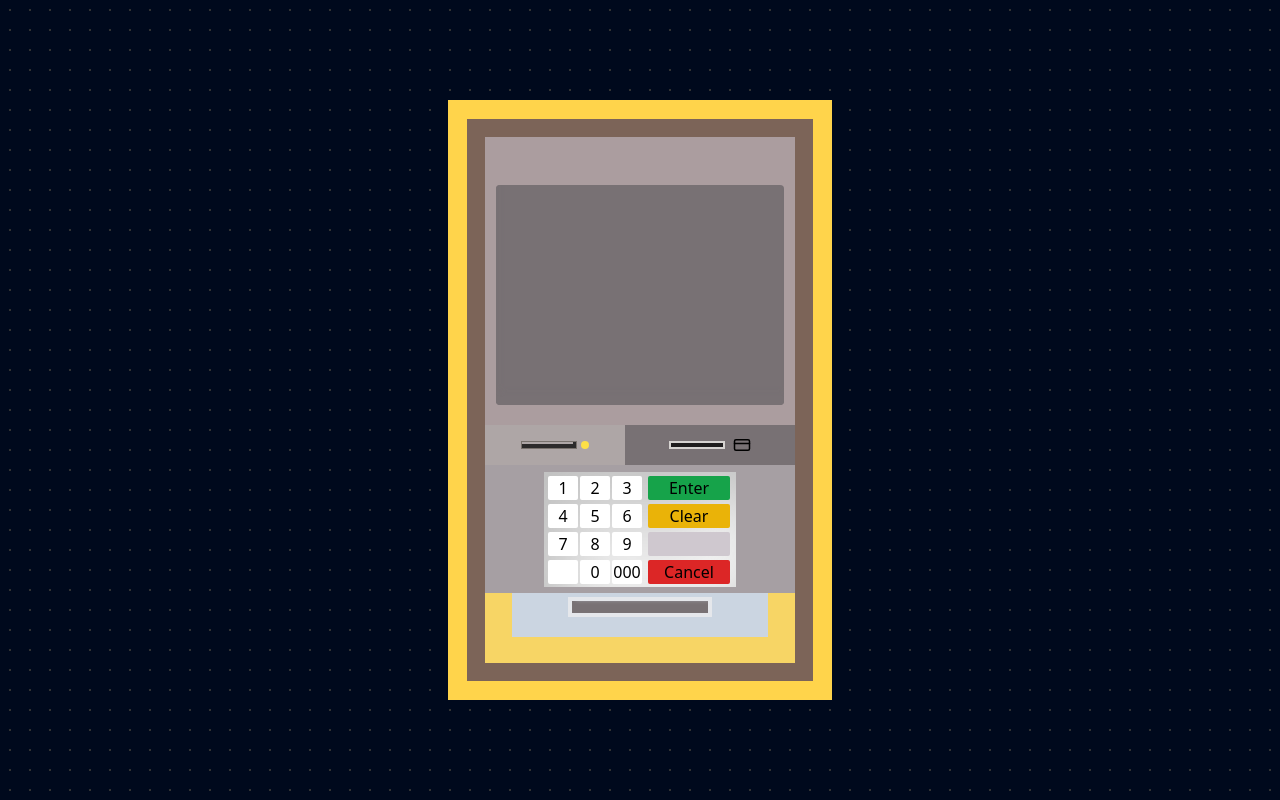
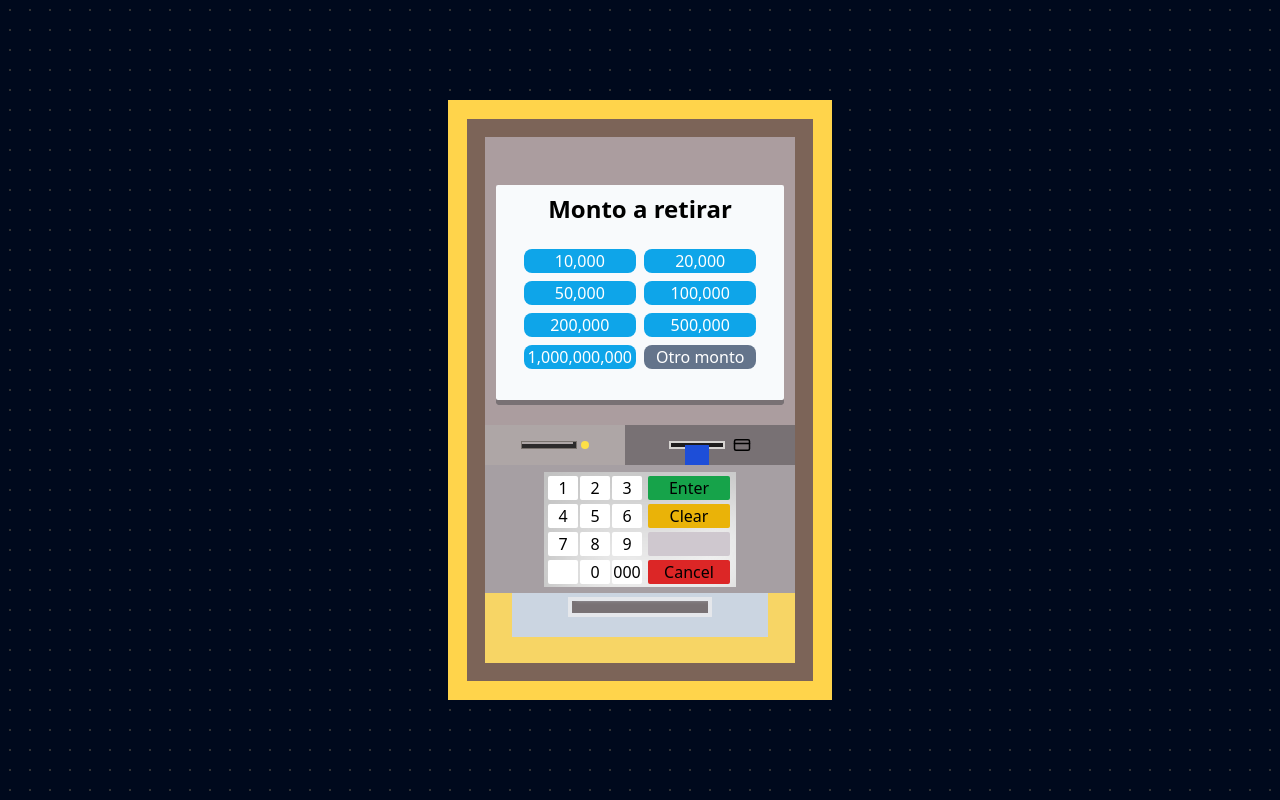
Before and after one commit to programadorisgod/ATM, a React (Vite) app: page / in a window 1280 px wide. Both pictures are taken after a click on the button "Retirar". Built offline with nearby package versions, Linux system fonts and the light colour scheme.

Commit message:
diseño listo

```diff
--- /dev/null
+++ b/src/components/card/card.css
@@ -0,0 +1,17 @@
+.rotate {
+  animation: rotar 2s ease-out forwards;
+}
+
+@keyframes rotar {
+  from {
+    transform: rotate3d(0, 0, 0, 0);
+  }
+
+  to {
+    width: 20px;
+    height: 20px;
+    background-color: #1d4ed8;
+    transform: translateY(-7px) translateZ(-20px)  rotate3d(12, 2, -2, 70deg);
+  }
+}
+/*  */
--- a/src/components/card/card.tsx
+++ b/src/components/card/card.tsx
@@ -1,18 +1,32 @@
+import { useRef } from 'react'
 import cardSvg from '../../assets/svg/card.svg'
+import './card.css'
 
 export default function CardSlot() {
+  const card = useRef<HTMLDivElement>(null)
+
+  const handleCard = () => {
+    if (card.current) {
+      card.current.classList.toggle('rotate')
+    }
+  }
+
   return (
-    <div className="flex flex-row select-none">
+    <div className="flex flex-row select-none relative">
       <div className="bg-[#aea6a6] w-36 h-10 flex justify-center items-center gap-1">
         <div className="w-14 h-2 border border-stone-500 border-solid shadow-card"></div>
         <div className="rounded w-2 h-2 bg-yellow-300"></div>
       </div>
       <div className="bg-[#787174] w-44 h-10 flex justify-center items-center gap-2">
         <div className="w-14 h-2 border-2 border-stone-300 border-solid shadow-card "></div>
-        <picture className='cursor-pointer'>
+        <picture className="cursor-pointer" onClick={handleCard}>
           <img width={18} src={cardSvg} alt="Card" />
         </picture>
       </div>
+      <div
+        ref={card}
+        className="w-6 h-5 bg-blue-700 absolute bottom-0 left-[200px]"
+      ></div>
     </div>
   )
 }
--- /dev/null
+++ b/src/components/screen/differentWithdrawals.tsx
@@ -0,0 +1,18 @@
+export default function DifferentWithdrawals() {
+  return (
+    <div className="bg-slate-700 h-[176px]">
+      <form className="flex flex-col justify-center items-center gap-4">
+        <label className="text-center text-slate-200 font-bold mt-5">
+          Ingrese el valor:
+          <input
+            type="number"
+            min={10000}
+            className="outline-none rounded-md p-1 mt-2 text-black text-center"
+            placeholder="10000"
+          />
+        </label>
+        <button className="w-20 h-8 rounded-lg bg-slate-50">Retirar</button>
+      </form>
+    </div>
+  )
+}
--- a/src/components/screen/withdrawalScreen.tsx
+++ b/src/components/screen/withdrawalScreen.tsx
@@ -1,5 +1,53 @@
+import { ReactNode, useState } from 'react'
+import formatValue from '../../utils/formatValue'
+import DifferentWithdrawals from './differentWithdrawals'
+
 export default function WidthDrawalScreen() {
+  const [isDifferentWithDrawal, setIsDifferentWithDrawal] =
+    useState<boolean>(false)
+
+  const values: Array<number | string> = [
+    10000,
+    20000,
+    50000,
+    100000,
+    200000,
+    500000,
+    1000000000,
+    'Otro monto',
+  ]
+
+  const handleAmountClick = (value: number | string) => {
+    if (value === 'Otro monto') {
+      setIsDifferentWithDrawal(true)
+    }
+  }
+  const inputValues: Array<ReactNode> = values.map((value, index) => {
     return (
-        <div></div>
+      <button
+        key={index}
+        className={`${
+          value === 'Otro monto' ? 'bg-slate-500' : 'bg-sky-500'
+        } w-38 pl-1 text-center pr-1 h-6  rounded-lg text-white`}
+        onClick={() => handleAmountClick(value)}
+      >
+        {formatValue(value)}
+      </button>
     )
+  })
+
+  return (
+    <section className="flex flex-col items-center bg-slate-50 h-[215px] rounded-sm">
+      <header>
+        <h3 className="text-2xl font-bold mt-2">Monto a retirar</h3>
+      </header>
+      <main>
+        {isDifferentWithDrawal ? (
+          <DifferentWithdrawals />
+        ) : (
+          <div className="grid grid-cols-2 gap-2 mt-6">{inputValues}</div>
+        )}
+      </main>
+    </section>
+  )
 }
--- /dev/null
+++ b/src/utils/formatValue.tsx
@@ -0,0 +1,7 @@
+export default function formatValue(value: number | string) {
+  if (typeof value === 'string') return value
+  return value.toLocaleString('en-ES', {
+    currency: 'COP',
+    maximumFractionDigits: 0,
+  })
+}
```
